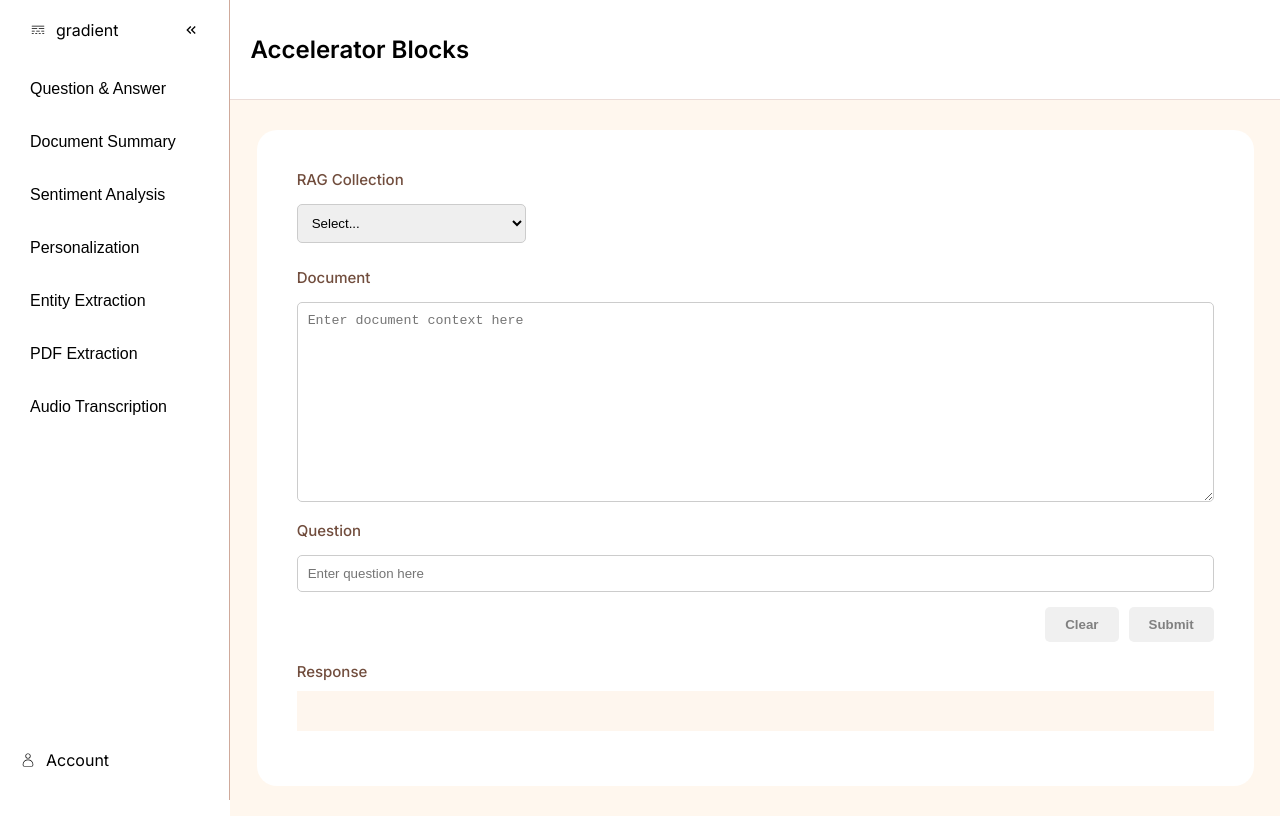
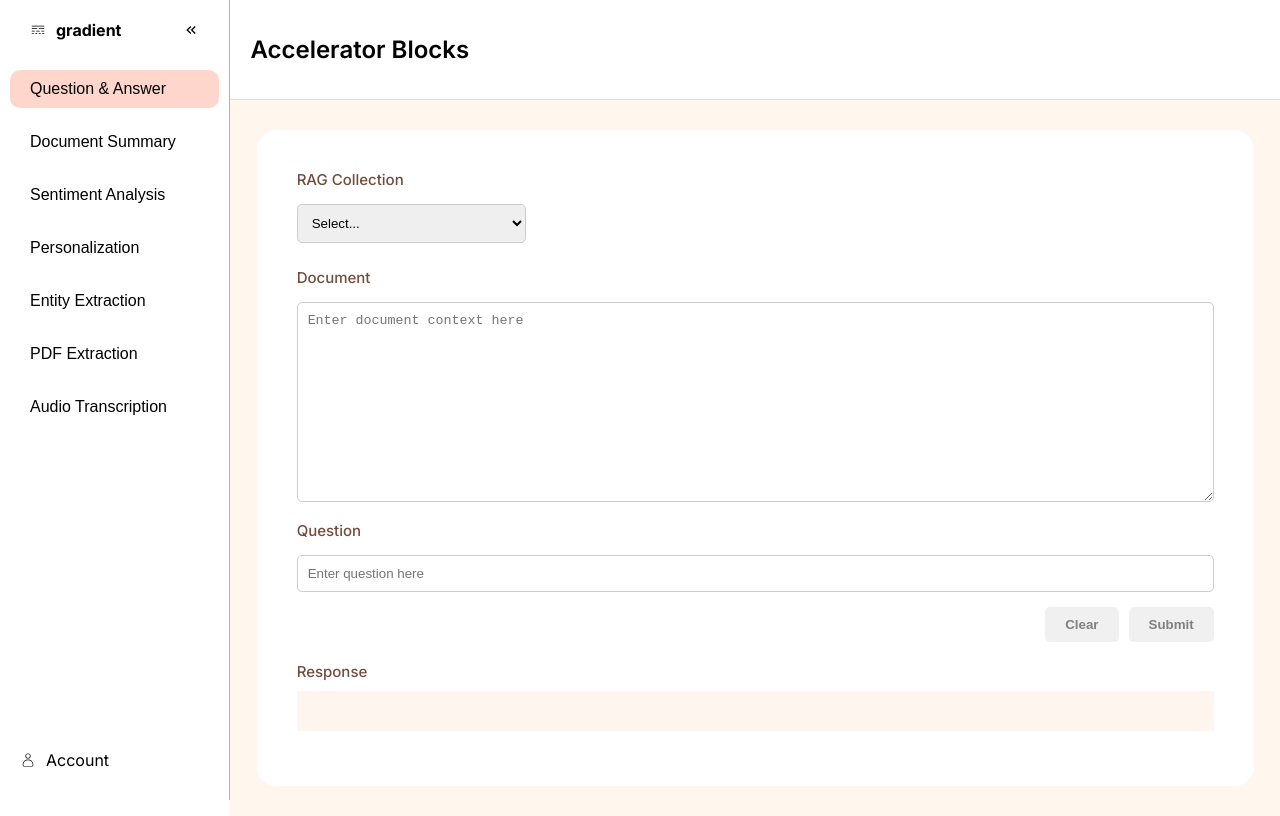
Before and after one commit to arkalal/Accelerator-Blocks---ScaleGen, a Next.js app: page / in a window 1280 px wide. Built offline with nearby package versions, Linux system fonts and the light colour scheme.

Commit message:
building the UI

```diff
--- a/components/Sidebar/Sidebar.js
+++ b/components/Sidebar/Sidebar.js
@@ -1,6 +1,6 @@
 "use client";
 
-import React, { useState } from "react";
+import React from "react";
 import styles from "./Sidebar.module.scss";
 import { PiGradientLight } from "react-icons/pi";
 import { MdKeyboardDoubleArrowLeft } from "react-icons/md";
@@ -8,11 +8,8 @@ import { CiUser } from "react-icons/ci";
 import * as dispatcher from "../../redux/store/dispatchers";
 import { connect } from "react-redux";
 
-const Sidebar = ({ dispatchSelectedOption }) => {
-  const [selected, setSelected] = useState("Question & Answer");
-
+const Sidebar = ({ selectedOption, dispatchSelectedOption }) => {
   const handleSelection = (option) => {
-    setSelected(option);
     dispatchSelectedOption(option);
   };
 
@@ -38,7 +35,7 @@ const Sidebar = ({ dispatchSelectedOption }) => {
           ].map((option) => (
             <button
               key={option}
-              className={selected === option ? "active" : ""}
+              className={selectedOption === option ? styles.active : ""}
               onClick={() => handleSelection(option)}
             >
               {option}
@@ -54,4 +51,8 @@ const Sidebar = ({ dispatchSelectedOption }) => {
   );
 };
 
-export default connect(null, dispatcher)(Sidebar);
+const mapStateToProps = ({ gradient }) => ({
+  selectedOption: gradient.selectedOption,
+});
+
+export default connect(mapStateToProps, dispatcher)(Sidebar);
--- a/components/Sidebar/Sidebar.module.scss
+++ b/components/Sidebar/Sidebar.module.scss
@@ -22,6 +22,10 @@
         display: flex;
         align-items: center;
         gap: 10px;
+
+        span {
+          font-weight: bold;
+        }
       }
     }
 
```
